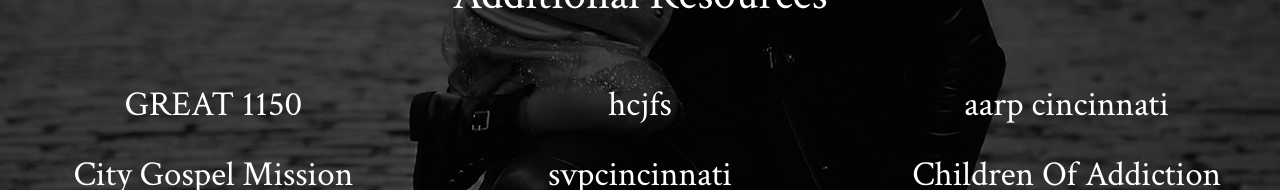
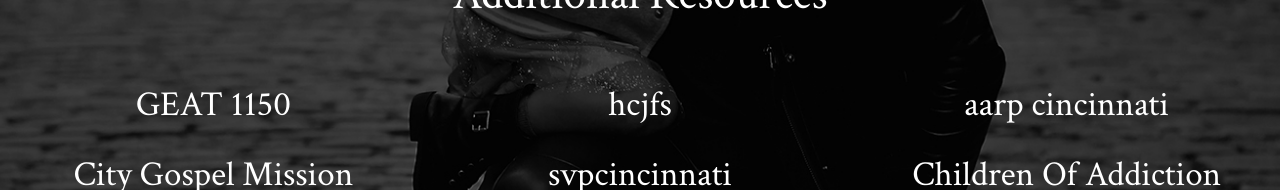
Before and after one commit to CrabbWalker/GrammysHouse, a plain HTML site: page index.html in a window 1280 px wide. Shown: the part 5535-5725 px from the top of the page. Drawn offline with nearby package versions, Linux system fonts and the light colour scheme.

Commit message:
FixedLink

```diff
--- a/index.html
+++ b/index.html
@@ -110,7 +110,7 @@
       <div class="add-resources">
         <div class="row text-center white-text">
           <div class="col-md-4 text-center">
-            <a href="http://www.geat1150.org" target="_blank">GREAT 1150</a>
+            <a href="http://www.geat1150.org" target="_blank">GEAT 1150</a>
             <a href="https://www.citygospelmission.org" target="_blank">City Gospel Mission</a>
             <a href="https://www.celebraterecovery.com" target="_blank">Celebrate Recovery</a>
           </div>
```
